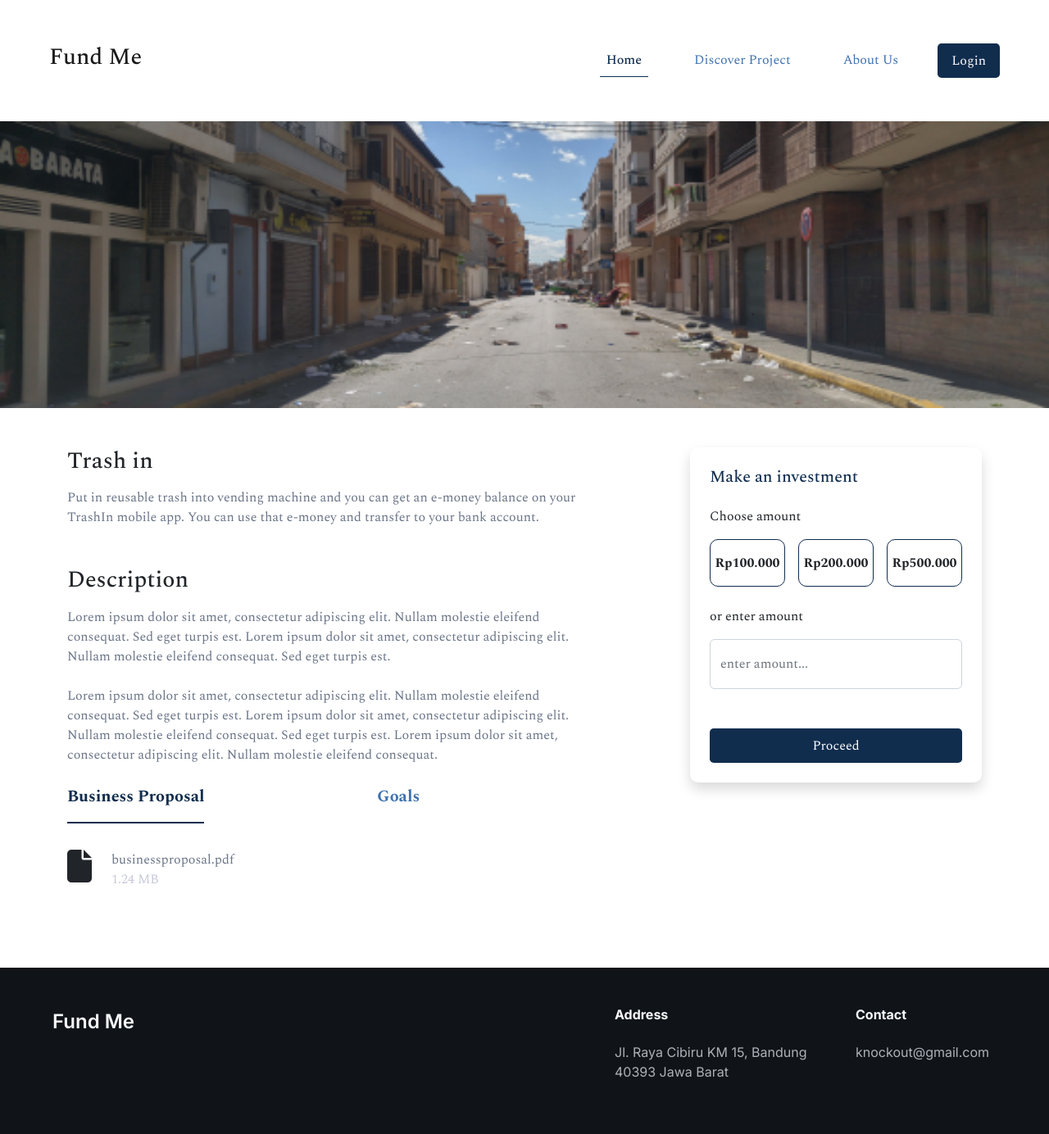
After one commit to andriawan24/uts-progweb, a PHP site: page /detail.html in a window 1280 px wide. The commit adds this page. Shown: the whole page at 82% size. Run offline with PHP 8.4, Linux system fonts and the light colour scheme; some libraries are stand-ins or nearby versions.

Commit message:
Add detail page

```diff
--- a/assets/css/styles.css
+++ b/assets/css/styles.css
@@ -43,6 +43,37 @@ body {
 .card-promos {
     border: 0px solid white;
     border-radius: 20px;
+    background-color: white;
+    transition: all;
+    transition-duration: 200ms;
+}
+
+.card-promos:hover {
+    cursor: pointer;
+    background-color: #EFEFEF;
+}
+
+.card-invest {
+    border: 0px solid white;
+    border-radius: 10px;
+    background-color: white;
+    transition: all;
+    transition-duration: 200ms;
+}
+
+.select-amount {
+    border: 1px solid #112D4E;
+    border-radius: 10px;
+    background-color: white;
+    transition: all;
+    transition-duration: 200ms;
+    cursor: pointer;
+}
+
+.select-amount .selected {
+    border-radius: 10px;
+    background-color: #112D4E !important;
+    color: white;
 }
 
 .footer {
@@ -66,3 +97,8 @@ body {
 .owl-dot.active {
     background-color: white !important;
 }
+
+.form-amount {
+    height: 61px;
+    border-radius: 6px;
+}
--- a/assets/js/scripts.js
+++ b/assets/js/scripts.js
@@ -18,4 +18,59 @@ $(document).ready(function(){
             }
         }
     });
-  });
+
+    $('#card-promos').click(() => {
+        window.location.href = "/detail.html"
+    })
+
+    let input = $('#amount-input')
+    console.log(input)
+
+    $('#select-amount-1').click(() => {
+        input.val('')
+        let pTag = $("#select-amount-1 p:first")
+        let p2Tag = $("#select-amount-2 p:first")
+        let p3Tag = $("#select-amount-3 p:first")
+        if (pTag.hasClass('selected')) {
+            pTag.removeClass('selected')
+            input.prop('disabled', false)
+        } else {
+            pTag.addClass('selected')
+            p2Tag.removeClass('selected')
+            p3Tag.removeClass('selected')
+            input.prop('disabled', true)
+        }
+    })
+
+    $('#select-amount-2').click(() => {
+        input.val('')
+        let pTag = $("#select-amount-2 p:first")
+        let p2Tag = $("#select-amount-1 p:first")
+        let p3Tag = $("#select-amount-3 p:first")
+        if (pTag.hasClass('selected')) {
+            pTag.removeClass('selected')
+            input.prop('disabled', false)
+        } else {
+            pTag.addClass('selected')
+            p2Tag.removeClass('selected')
+            p3Tag.removeClass('selected')
+            input.prop('disabled', true)
+        }
+    })
+
+    $('#select-amount-3').click(() => {
+        input.val('')
+        let pTag = $("#select-amount-3 p:first")
+        let p2Tag = $("#select-amount-2 p:first")
+        let p3Tag = $("#select-amount-1 p:first")
+        if (pTag.hasClass('selected')) {
+            pTag.removeClass('selected')
+            input.prop('disabled', false)
+        } else {
+            pTag.addClass('selected')
+            p2Tag.removeClass('selected')
+            p3Tag.removeClass('selected')
+            input.prop('disabled', true)
+        }
+    })
+});
--- /dev/null
+++ b/detail.html
@@ -0,0 +1,221 @@
+<!DOCTYPE html>
+<html lang="en">
+<head>
+    <meta charset="UTF-8">
+    <meta http-equiv="X-UA-Compatible" content="IE=edge">
+    <meta name="viewport" content="width=device-width, initial-scale=1.0">
+    <title>Dashboard - Fund Me</title>
+
+    <!-- Fonts -->
+    <link rel="preconnect" href="https://fonts.googleapis.com">
+    <link rel="preconnect" href="https://fonts.gstatic.com" crossorigin>
+    <link href="https://fonts.googleapis.com/css2?family=Spectral:ital,wght@0,200;0,300;0,400;0,500;0,600;0,700;0,800;1,200;1,300;1,400;1,500;1,600;1,700;1,800&display=swap" rel="stylesheet">
+    <link href="https://fonts.googleapis.com/css2?family=Inter:wght@100;200;300;400;500;600;700;800;900&display=swap" rel="stylesheet">
+
+    <!-- Bootstrap -->
+    <link
+        href="https://cdn.jsdelivr.net/npm/bootstrap@5.1.3/dist/css/bootstrap.min.css"
+        rel="stylesheet"
+        integrity="sha384-1BmE4kWBq78iYhFldvKuhfTAU6auU8tT94WrHftjDbrCEXSU1oBoqyl2QvZ6jIW3"
+        crossorigin="anonymous" />
+
+    <!-- Font Awesome -->
+    <link rel="stylesheet" href="./assets/css/font-awesome/css/all.min.css">
+
+    <!-- Owl Carousel -->
+    <link rel="stylesheet" href="./assets/js/owl-carousel/assets/owl.carousel.min.css">
+    <link rel="stylesheet" href="./assets/js/owl-carousel/assets/owl.theme.default.min.css">
+
+    <!-- Custom Style -->
+    <link rel="stylesheet" href="./assets/css/styles.css">
+</head>
+<body>
+    <!-- Navbar -->
+    <nav class="navbar navbar-expand-lg px-lg-5 px-2 py-4 py-lg-5 navbar-light">
+        <div class="container-fluid">
+            <a class="navbar-brand" href="/">
+                <h3>
+                    Fund Me
+                </h3>
+            </a>
+            <button class="navbar-toggler" type="button" data-bs-toggle="collapse" data-bs-target="#navbarNav" aria-controls="navbarNav" aria-expanded="false" aria-label="Toggle navigation">
+                <span class="navbar-toggler-icon"></span>
+            </button>
+            <div class="collapse navbar-collapse" id="navbarNav">
+                <ul class="navbar-nav ms-auto">
+                    <li class="nav-item">
+                        <a class="nav-link mx-lg-4 active" aria-current="page" href="#">
+                            Home
+                        </a>
+                    </li>
+                    <li class="nav-item">
+                        <a class="nav-link mx-lg-4" href="#">
+                            Discover Project
+                        </a>
+                    </li>
+                    <li class="nav-item">
+                        <a class="nav-link mx-lg-4" href="#">
+                            About Us
+                        </a>
+                    </li>
+                    <li class="nav-item mt-2 mt-lg-0 ms-lg-3">
+                        <a class="btn button-primary w-100 btn-lg fs-6">
+                            Login
+                        </a>
+                    </li>
+                </ul>
+            </div>
+        </div>
+    </nav>
+
+    <!-- Main -->
+    <main>
+        <!-- Heading -->
+        <div class="pb-5">
+            <img src="./assets/images/dummy_detail.png" alt="Detail Project" class="w-100" height="350px">
+
+            <div class="container py-5">
+                <div class="row">
+                    <div class="col-md-7">
+                        <h3>
+                            Trash in
+                        </h3>
+
+                        <p class="fw-light fs-6 mt-3" style="color: #6B7588;">
+                            Put in reusable trash into vending machine and you can
+                            get an e-money balance on your TrashIn mobile app.
+                            You can use that e-money and transfer to your bank
+                            account.
+                        </p>
+
+                        <h3 class="mt-5">
+                            Description
+                        </h3>
+
+                        <p class="fw-light fs-6 mt-3" style="color: #6B7588;">
+                            Lorem ipsum dolor sit amet, consectetur adipiscing elit.
+                            Nullam molestie eleifend consequat. Sed eget turpis est.
+                            Lorem ipsum  dolor sit amet, consectetur adipiscing elit.
+                            Nullam molestie eleifend consequat. Sed eget turpis est.
+                            <br /><br />
+                            Lorem ipsum dolor sit amet, consectetur adipiscing elit. Nullam
+                            molestie eleifend consequat. Sed eget turpis est. Lorem ipsum dolor
+                            sit amet, consectetur adipiscing elit. Nullam molestie eleifend
+                            consequat. Sed eget turpis est.  Lorem ipsum dolor sit amet,
+                            consectetur adipiscing elit. Nullam molestie eleifend consequat.
+                        </p>
+
+                        <div class="d-flex bd-highlight mt-4">
+                            <div class="bd-highlight">
+                                <p class="fs-5 fw-bold pb-3" style="color: #112D4E; border-bottom: 2px solid #112D4E">
+                                    Business Proposal
+                                </p>
+                            </div>
+                            <div class="flex-grow-1 pb-3 bd-highlight text-center">
+                                <p class="fs-5 fw-bold" style="color: #3F72AF;">
+                                    Goals
+                                </p>
+                            </div>
+                        </div>
+                        <div class="d-flex mt-3">
+                            <i class="fa fa-file" style="font-size: 30pt"></i>
+                            <div class="ms-4">
+                                <p style="margin: 0; color: #6B7588;">
+                                    businessproposal.pdf
+                                </p>
+                                <p style="margin: 0; color: #C7C9D9">
+                                    1.24 MB
+                                </p>
+                            </div>
+                        </div>
+                    </div>
+                    <div class="col-md-1"></div>
+                    <div class="col-md-4 mt-5 mt-lg-0">
+                        <div class="card-invest shadow p-4 bg-white">
+                            <h3 class="fs-5" style="color: #112D4E;">
+                                Make an investment
+                            </h3>
+
+                            <p class="mt-4">
+                                Choose amount
+                            </p>
+
+                            <div id="amount-selection" class="d-flex flex-wrap gap-3 amount-selection">
+                                <div class="flex-grow-1">
+                                    <div class="select-amount" id="select-amount-1">
+                                        <p class="text-center w-100 py-3 fs-6 fw-bold" style="margin: 0;">
+                                            Rp100.000
+                                        </p>
+                                    </div>
+                                </div>
+                                <div class="flex-grow-1">
+                                    <div class="select-amount" id="select-amount-2">
+                                        <p class="text-center w-100 py-3 fs-6 fw-bold" style="margin: 0;">
+                                            Rp200.000
+                                        </p>
+                                    </div>
+                                </div>
+                                <div class="flex-grow-1">
+                                    <div class="select-amount" id="select-amount-3">
+                                        <p class="text-center text-center w-100 py-3 fs-6 fw-bold" style="margin: 0;">
+                                            Rp500.000
+                                        </p>
+                                    </div>
+                                </div>
+                            </div>
+
+                            <p class="mt-4">
+                                or enter amount
+                            </p>
+
+                            <input type="number" id="amount-input" placeholder="enter amount..." class="form-control form-amount">
+
+                            <a href="#explore" class="btn button-primary w-100 btn-lg fs-6 mt-5 py-2">
+                                Proceed
+                            </a>
+                        </div>
+                    </div>
+                </div>
+            </div>
+        </div>
+    </main>
+
+
+    <!-- Footer -->
+    <footer class="footer py-5 px-3">
+        <div class="container-fluid px-2 px-lg-5">
+            <div class="row">
+                <div class="col-md-7">
+                    <p class="text-light fs-4" style="font-weight: 600;">
+                        Fund Me
+                    </p>
+                </div>
+                <div class="col-md-3 text-light mt-3 mt-sm-0">
+                    <h3 class="fs-6 fw-bold">
+                        Address
+                    </h3>
+                    <p class="fs-6 fw-normal mt-2 mt-lg-4 me-lg-4" style="color: #ADB2B8;">
+                        Jl. Raya Cibiru KM 15, Bandung 40393
+                        Jawa Barat
+                    </p>
+                </div>
+                <div class="col-md-2 text-light mt-3 mt-sm-0">
+                    <h3 class="fs-6 fw-bold">
+                        Contact
+                    </h3>
+                    <p class="fs-6 fw-normal mt-2 mt-lg-4" style="color: #ADB2B8;">
+                        knockout@gmail.com
+                    </p>
+                </div>
+            </div>
+        </div>
+    </footer>
+
+    <!-- Scripts -->
+    <script src="https://ajax.googleapis.com/ajax/libs/jquery/3.6.0/jquery.min.js"></script>
+    <script src="https://cdn.jsdelivr.net/npm/@popperjs/core@2.10.2/dist/umd/popper.min.js" integrity="sha384-7+zCNj/IqJ95wo16oMtfsKbZ9ccEh31eOz1HGyDuCQ6wgnyJNSYdrPa03rtR1zdB" crossorigin="anonymous"></script>
+    <script src="https://cdn.jsdelivr.net/npm/bootstrap@5.1.3/dist/js/bootstrap.min.js" integrity="sha384-QJHtvGhmr9XOIpI6YVutG+2QOK9T+ZnN4kzFN1RtK3zEFEIsxhlmWl5/YESvpZ13" crossorigin="anonymous"></script>
+    <script src="./assets/js/owl-carousel/owl.carousel.min.js"></script>
+    <script src="./assets/js/scripts.js"></script>
+</body>
+</html>
```
Also changed, not shown: index.html (+8 -8 lines), assets/images/dummy_detail.png (added).
